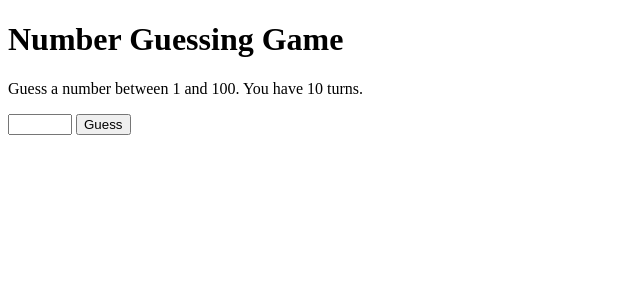
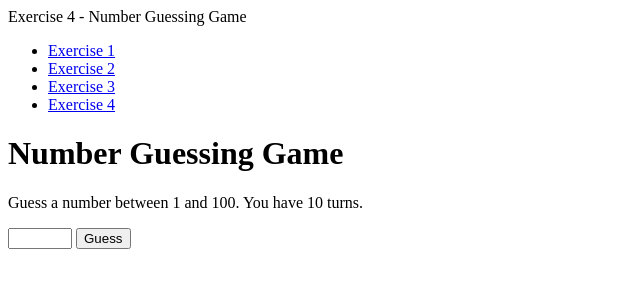
Before and after one commit to JiaPengShang/Lab3, a plain HTML site: page Exercise4.html in a window 1280 px wide. Shown: the whole page, without its empty margins (0-640 px from the left). Drawn offline with Linux system fonts and the light colour scheme.

Commit message:
Add files via upload

```diff
--- a/Exercise4.html
+++ b/Exercise4.html
@@ -3,11 +3,18 @@
 
 <head>
     <meta charset="UTF-8">
-    <title>Number Guessing Game</title>
+    <title>Exercise 4 - Number Guessing Game</title>
     <script src="randominteger.js"></script>
+    <h>Exercise 4 - Number Guessing Game</h>
 </head>
 
 <body onload="game = startGame();">
+    <ul>
+        <li><a href="index.html">Exercise 1</a></li>
+        <li><a href="Exercise2.html">Exercise 2</a></li>
+        <li><a href="Exercise3.html">Exercise 3</a></li>
+        <li><a href="Exercise4.html">Exercise 4</a></li>
+    </ul>
     <h1>Number Guessing Game</h1>
     <p>Guess a number between 1 and 100. You have 10 turns.</p>
 
```
Also changed, not shown: Exercise2.html (+8 -1 lines), Exercise3.html (+8 -1 lines), index.html (added, +24 -0 lines).
